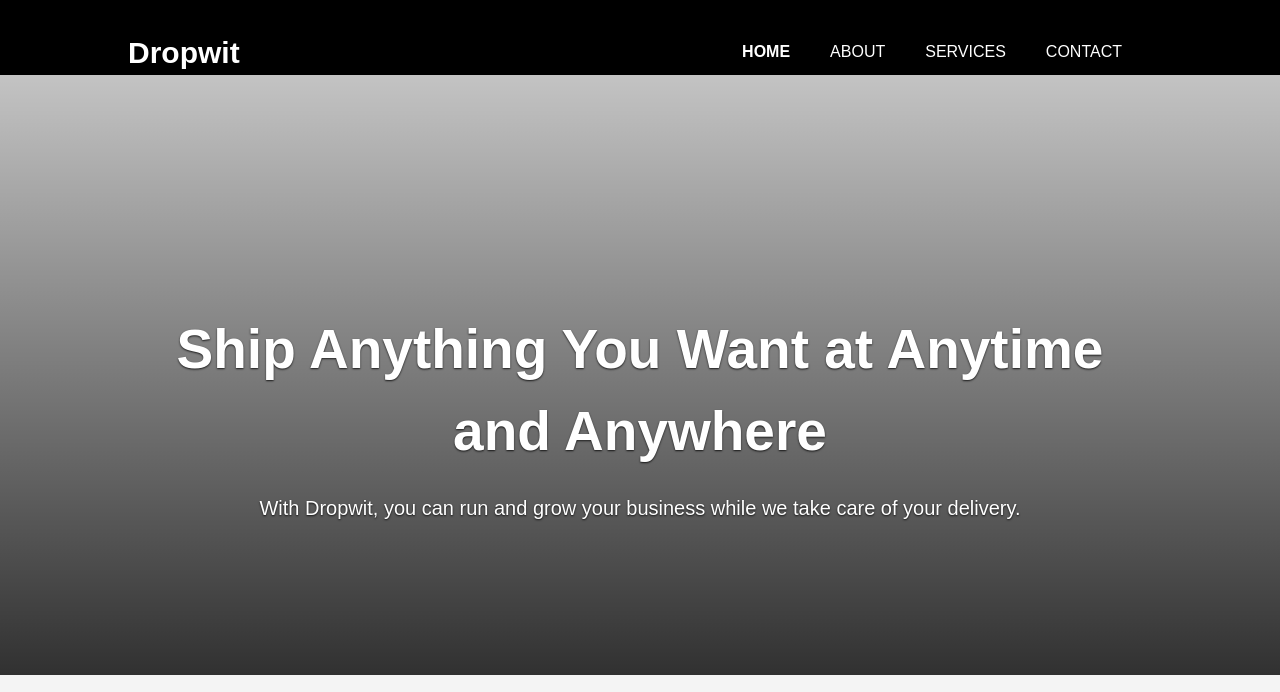
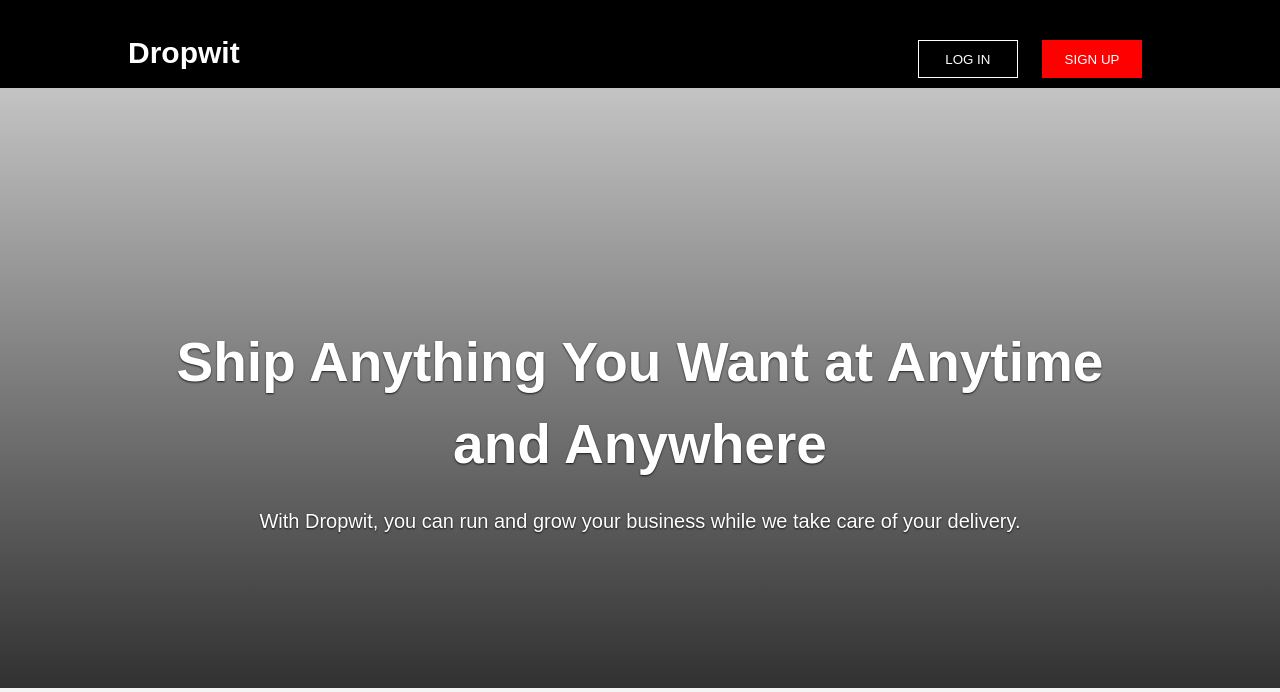
Before and after one commit to MohammedAsker/Dropwit, a plain HTML site: page index.html in a window 1280 px wide. Shown: the top 692 px of the page. Drawn offline with Linux system fonts and the light colour scheme.

Commit message:
changed files

```diff
--- a/CSS/style.css
+++ b/CSS/style.css
@@ -76,6 +76,41 @@ header h1 .homepage{
 	font-size: 30px;
 
 }
+
+header ul .button_4 {
+	height: 38px;
+	background: transparent;
+	color: white;
+	border: 1px solid white;
+	padding-left: 20px;
+	padding-right: 20px;
+	width: 100px;
+	margin-right: 20px;
+	cursor: pointer;
+}
+
+header ul .button_4:hover {
+	background-color: white;
+	color: black;
+	transition: 0.7s;
+}
+
+header ul .button_5 {
+	height: 38px;
+	background: red;
+	border: 0;
+	padding-left: 20px;
+	padding-right: 20px;
+	color: #ffffff;
+	width: 100px;
+	cursor: pointer;
+}
+
+header ul .button_5:hover {
+	opacity: 0.5;
+	transition: 0.7s;
+}
+
 /* Home page*/
 /* Showcase */
 #showcase{
@@ -433,7 +468,8 @@ footer .copy{
 	#news .title,
 	#services .button_2,
 	#services .button_3,
-	#couriers .work{
+	#couriers .work,
+	{
 		float: none;
 		text-align: center;
 		width: 100%;
--- a/index.html
+++ b/index.html
@@ -17,10 +17,8 @@
 			</div>
 			<nav>
 				<ul>
-					<li class="current"><a href="index.html">Home</a></li>
-					<li><a href="about.html">About</a></li>
-					<li><a href="services.html">Services</a></li>
-					<li><a href="contact.html">Contact</a></li>
+					<button class="button_4" type="submit">LOG IN</button>
+					<button class="button_5" type="submit">SIGN UP</button>
 				</ul>
 			</nav>
 		</div>
```
Also changed, not shown: about.html (+1 -1 lines), career.html (+1 -1 lines), contact.html (+1 -1 lines), courier.html (+1 -1 lines), news.html (+1 -1 lines), privacy.html (+1 -1 lines), services.html (+1 -1 lines), terms.html (+1 -1 lines).
